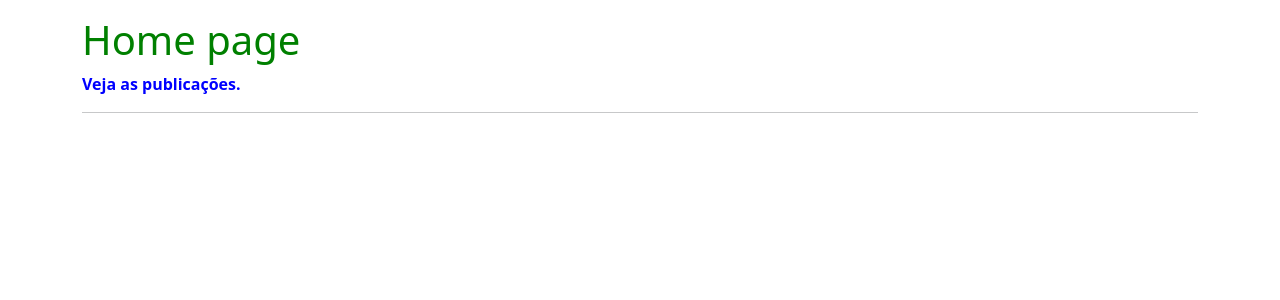
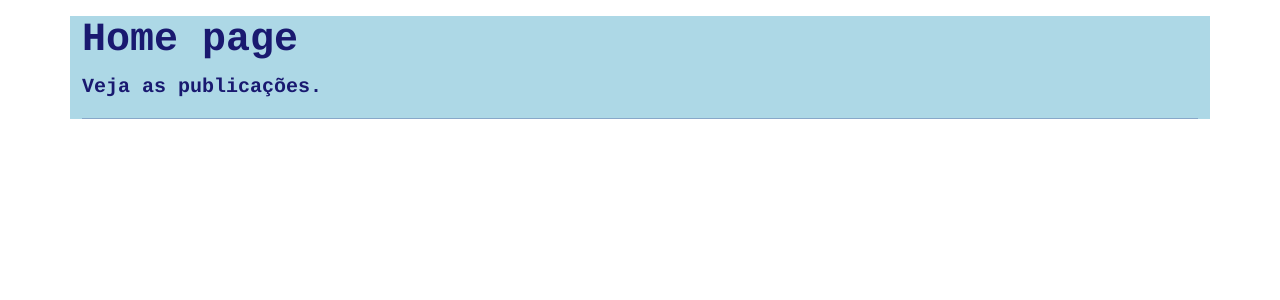
Before and after one commit to IgorDias1998/site_python_flask_completo, a Flask app: page / in a window 1280 px wide. Shown: the part 56-356 px from the top of the page. Run offline with Flask 3, Linux system fonts and the light colour scheme; data that the repository does not hold is empty.

Commit message:
Update home.html

```diff
--- a/siteCompleto/templates/home.html
+++ b/siteCompleto/templates/home.html
@@ -2,9 +2,9 @@
 
 
 {% block body %}
-    <div class="container mt-3">
-        <h1 style="color: green" >Home page</h1>
-        <p style="color: blue"><strong>Veja as publicações.</strong></p>
+    <div class="container mt-3 textohome">
+        <h1><strong>Home page</strong></h1>
+        <p><strong>Veja as publicações.</strong></p>
         <hr>
         {% for post in posts %}
             <div class="row border mt-4 p-3 meupost" >
```
